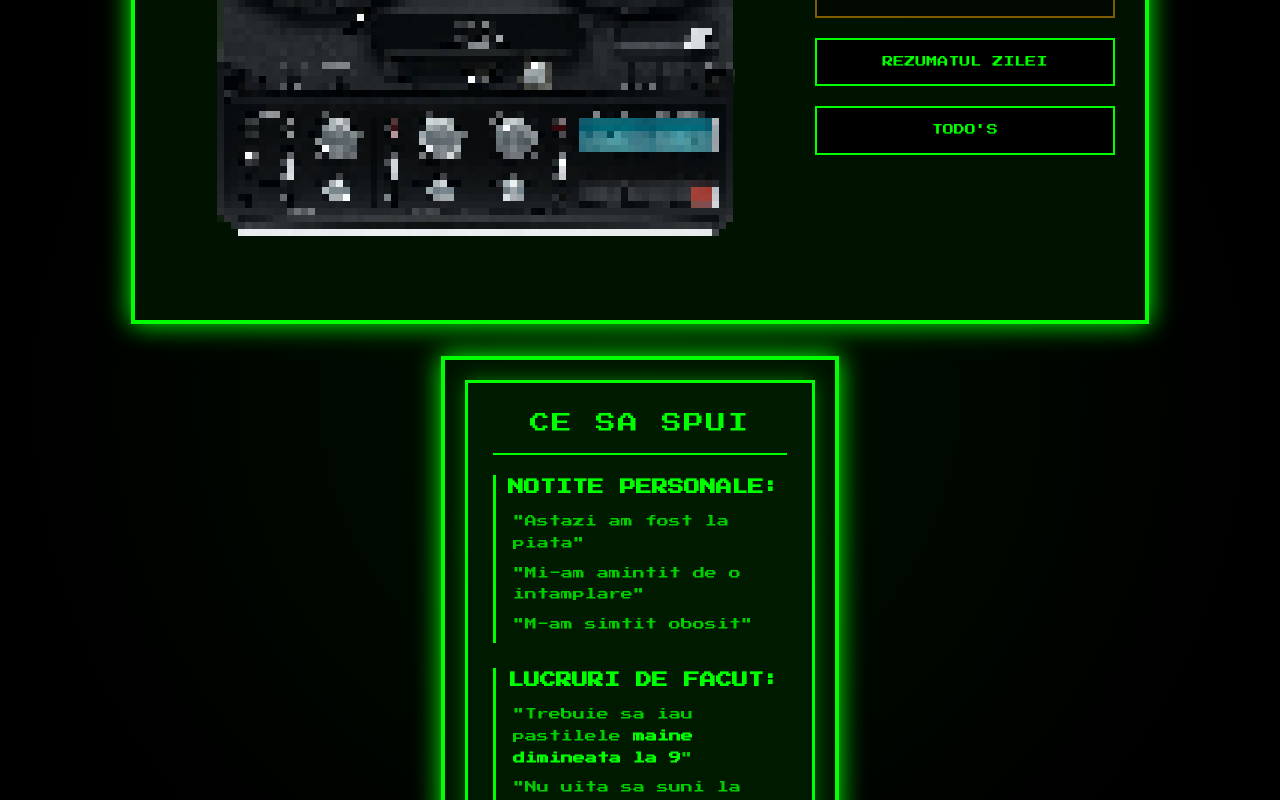
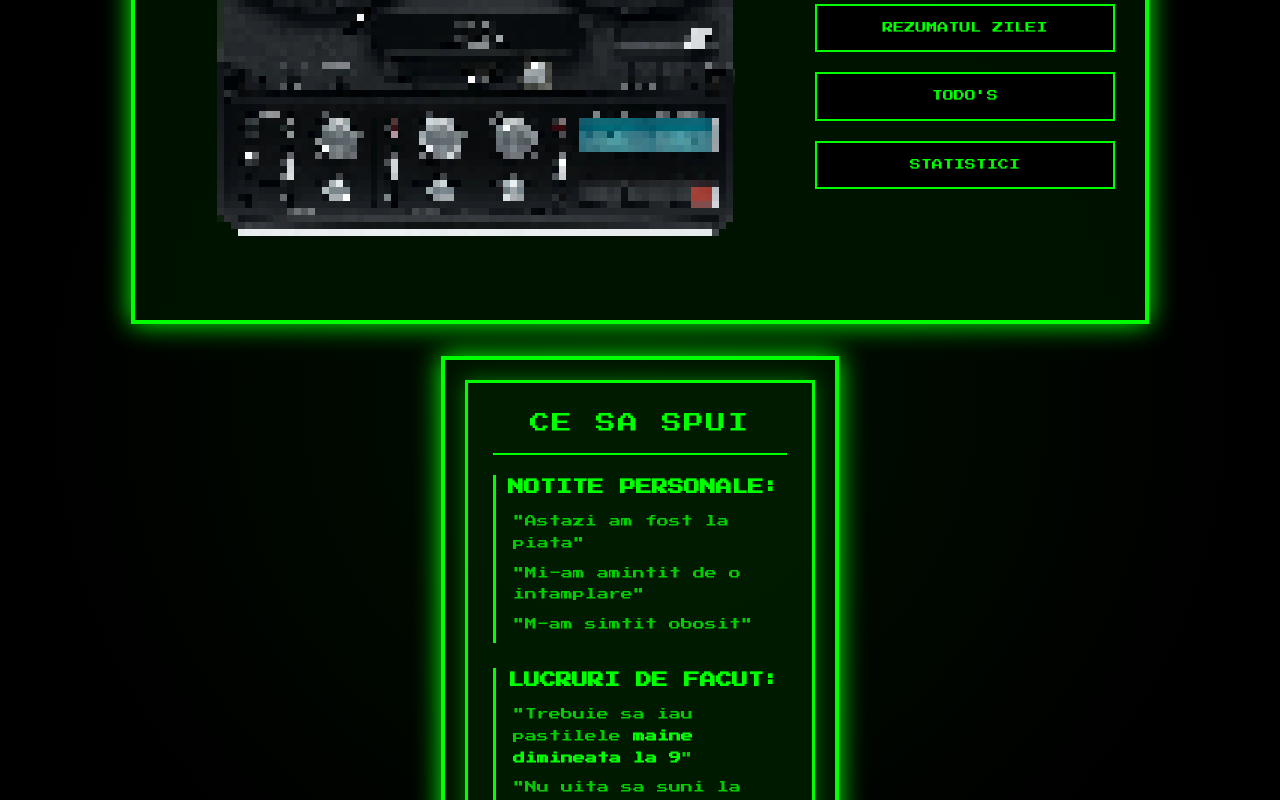
Before and after one commit to andreisalomia/hackitall2025, a React (Vite) app in the folder frontend/: page /recorder in a window 1280 px wide. Built offline with nearby package versions, Linux system fonts and the light colour scheme; a web font is replaced by a local one.

Commit message:
mici modif

```diff
--- a/frontend/src/TapeRecorder/TapeRecorder.jsx
+++ b/frontend/src/TapeRecorder/TapeRecorder.jsx
@@ -289,6 +289,12 @@ Apasă OK pentru a închide terminalul.`;
               >
                 {showTodoList ? 'ASCUNDE TODO\'S' : 'TODO\'S'}
               </button>
+
+              <button
+                className="mx-btn statistics"
+              >
+                STATISTICI
+              </button>
             </div>
           </div>
 
```
